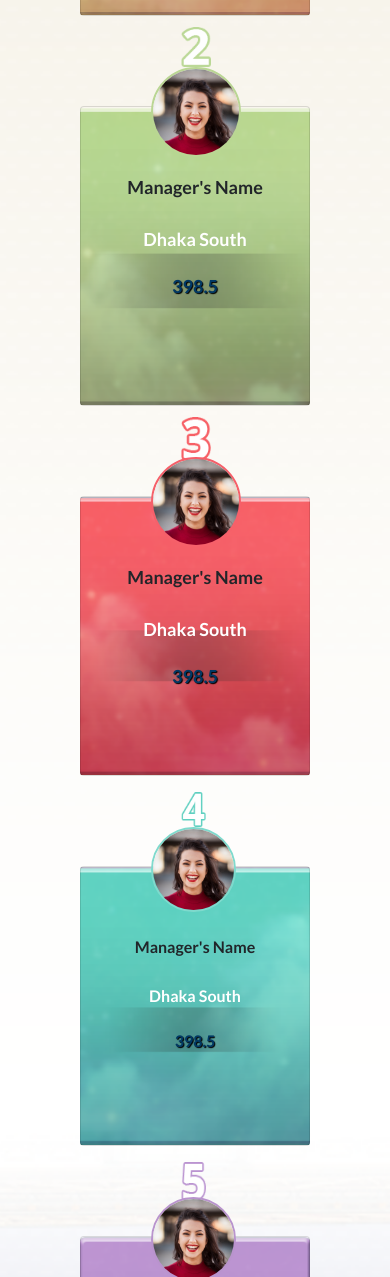
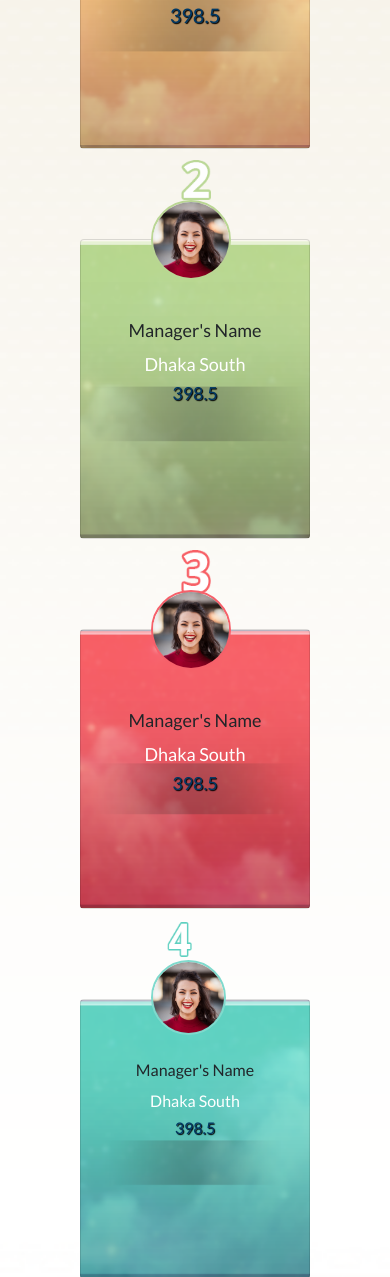
Before and after one commit to RiazHossainFahad/landing_page, a website: page index.html in a window 390 px wide. Shown: the part 723-2000 px from the top of the page. Drawn offline with Linux system fonts and the light colour scheme.

Commit message:
Check done

```diff
--- a/custom.css
+++ b/custom.css
@@ -5,20 +5,9 @@
  */
 
  body {
-   position: relative;
     font-family: 'Lato', 'Helvetica Neue', Helvetica, Arial, sans-serif;
     background: url("image/Background.png") no-repeat center center;
     background-size: cover;
-  }
-
-  h1,
-  h2,
-  h3,
-  h4,
-  h5,
-  h6 {
-    font-family: 'Lato', 'Helvetica Neue', Helvetica, Arial, sans-serif;
-    font-weight: 700;
   }
 
   .text-style-2, .text-style-3{
@@ -45,7 +34,7 @@
     position: relative;
     background: url("image/Banner.png") no-repeat center center;
     background-size: contain;
-    margin-top: 59px;
+    margin-top: 64px;
     padding-top: 12rem;
     padding-bottom: 12rem;
   }
@@ -84,26 +73,45 @@
   border: 1px solid red;
   position: absolute;
   top: -43px;
-  left: 85px;
-  max-width: 110px;
-  max-height: 110px;
+  left: 55px;
+  max-width: 100px;
+  max-height: 100px;
 }
 .card-image-2{
   border: 1px solid red;
   position: absolute;
   top: -43px;
-  left: 60px;
-  max-width: 90px;
-  max-height: 90px;
+  left: 44px;
+  max-width: 80px;
+  max-height: 80px;
 }
-
 .card-image-3{
   border: 1px solid red;
   position: absolute;
   top: -43px;
-  left: 55px;
-  max-width: 85px;
-  max-height: 85px;
+  left: 30px;
+  max-width: 75px;
+  max-height: 75px;
+}
+
+
+.card-body{
+  padding: 10px 0 0;
+  justify-content: space-between;
+}
+
+div.card-1 .card-body{
+  padding: 35px 0 0;
+  justify-content: space-between;
+}
+
+div.card-2 .card-body{
+  padding: 30px 0 0;
+  justify-content: space-between;
+}
+div.card-3 .card-body{
+  padding: 30px 0 0;
+  justify-content: space-between;
 }
   div.card{
     position: relative;
@@ -113,42 +121,42 @@
     box-sizing: border-box;
   }
   .card-text{
-    padding: 18px;
     color: #fff
   }
 
   .card-1{
     background: url("image/Rank box 1.png") no-repeat center center;
-    height: 300px;
-    min-width: 25%;
+    height: 240px;
+    min-width: 210px;
     order: 3;
   }
   .card-2{
     background: url("image/Rank box 2.png") no-repeat center center;
-    height: 280px;
-    min-width: 20%;
+    height: 220px;
+    min-width: 168px;
     order: 2
   }
   .card-3{
     background: url("image/Rank box 3.png") no-repeat center center;
-    height: 280px;
-    min-width: 20%;
+    height: 220px;
+    min-width: 168px;
     order: 4
   }
   .card-4{
     background: url("image/Rank box 4.png") no-repeat center center;
-    height: 240px;
-    min-width: 16%;
+    height: 180px;
+    min-width: 135px;
     order: 1
   }
   .card-5{
     background: url("image/Rank box 5.png") no-repeat center center;
-    height: 240px;
-    min-width: 16%;
+    height: 180px;
+    min-width: 135px;
     order: 5
   }
   .card-item{
     display: flex;
+    justify-content: center;
     flex-wrap: nowrap;
     align-items:flex-end;
     margin-top: 60px
@@ -157,21 +165,21 @@
   .rank-1{
     position: absolute;
     top: -90px;
-    left: 110px;
+    left: 80px;
+    max-width: 100px;
+    max-height: 100px;
+  }
+  .rank-2, .rank-3{
+    position: absolute;
+    top: -80px;
+    left: 69px;
     max-width: 100px;
     max-height: 100px;
   }
   .rank-4, .rank-5{
     position: absolute;
     top: -78px;
-    left: 88px;
-    max-width: 100px;
-    max-height: 100px;
-  }
-  .rank-2, .rank-3{
-    position: absolute;
-    top: -80px;
-    left: 88px;
+    left: 55px;
     max-width: 100px;
     max-height: 100px;
   }
@@ -197,7 +205,7 @@
   }
 
   /* for screen size<1610px */
-  @media screen and (max-width: 1631px) {
+  /* @media screen and (max-width: 1631px) {
     div.card:not(:first-child){
       margin-top: 90px
     }
@@ -258,55 +266,122 @@
     top: -40px;
     left: 75px;
   }
-}
+} */
   /* for screen size<1255px */
-  @media screen and (max-width: 1255px) {
+  @media screen and (max-width: 1260px) {
+    div.card:not(:first-child){
+      margin-top: 90px
+    }
     .card-item{
       flex-wrap:wrap;
       justify-content: center;
     }
 
   .card-1{
-    height: 300px;
     width: 230px;
     order: 2
   }
   .card-2{
-    height: 280px;
     width: 230px;
     order: 1
   }
   .card-3{
-    height: 280px;
     width: 230px;
     order: 3
   }
   .card-4{
-    height: 240px;
     width: 250px;
     order: 4
   }
   .card-5{
-    height: 240px;
     width: 250px;
     order: 5
   }
 
-  .rank{
-    position: absolute;
-    top: -58px;
-    left: 114px;
-    max-width: 100px;
-    max-height: 100px;
+  .rank-1{
+    left: 90px;
+  }
+  .rank-2, .rank-3{
+    left: 100px;
+  }
+  .rank-4, .rank-5{
+    left: 113px;
   }
 
-  .card-img-top{
-    top: -40px;
+  .card-image-1{
+    left: 65px;
+  }
+  .card-image-2{
     left: 75px;
   }
+
+  .card-image-3{
+    left: 88px;
+  }
 }
+  /* for screen size<1255px */
+  @media screen and (max-width: 1125px) {
+  .card-1{
+    width: 220px;
+    order: 2
+  }
+  .card-2{
+    width: 210px;
+    order: 1
+  }
+  .card-3{
+    width: 210px;
+    order: 3
+  }
+  .card-4{
+    width: 200px;
+    order: 4
+  }
+  .card-5{
+    width: 200px;
+    order: 5
+  }
+  .rank-4, .rank-5{
+    left: 86px;
+  }
+
+  .card-image-3{
+    left: 63px;
+  }
+}
+  /* for screen size<1255px */
+  @media screen and (max-width: 1067px) {
+  .card-1{
+    width: 200px;
+    order: 2
+  }
+  .card-2{
+    width: 190px;
+    order: 1
+  }
+  .card-3{
+    width: 190px;
+    order: 3
+  }
+  .card-4{
+    width: 180px;
+    order: 4
+  }
+  .card-5{
+    width: 180px;
+    order: 5
+  }
+  .rank-4, .rank-5{
+    left: 86px;
+  }
+
+  .card-image-3{
+    left: 63px;
+  }
+}
+
   /* for screen size<1144 */
-  @media screen and (max-width: 1140px) {
+  /* @media screen and (max-width: 1140px) {
     .card-item{
       flex-wrap:wrap;
       justify-content: center;
@@ -350,10 +425,10 @@
     top: -40px;
     left: 75px;
   }
-}
+} */
 
 /* for screen size<1009px */
-  @media screen and (max-width: 1009px) {
+  /* @media screen and (max-width: 800px) {
     .card-item{
       flex-wrap:wrap;
       justify-content: center;
@@ -393,7 +468,7 @@
     padding-top: 8rem;
     padding-bottom: 8rem;
   }
-}
+} */
 
 /* for mobile view */
   @media (max-width: 798px) {
--- a/index.html
+++ b/index.html
@@ -75,7 +75,7 @@
 
         <!-- Testimonials -->
   <section class="testimonials text-center">
-      <div class="container">
+      <div class="container reflection">
 
         <div class="card-item">
             <div class="card card-1">
```
